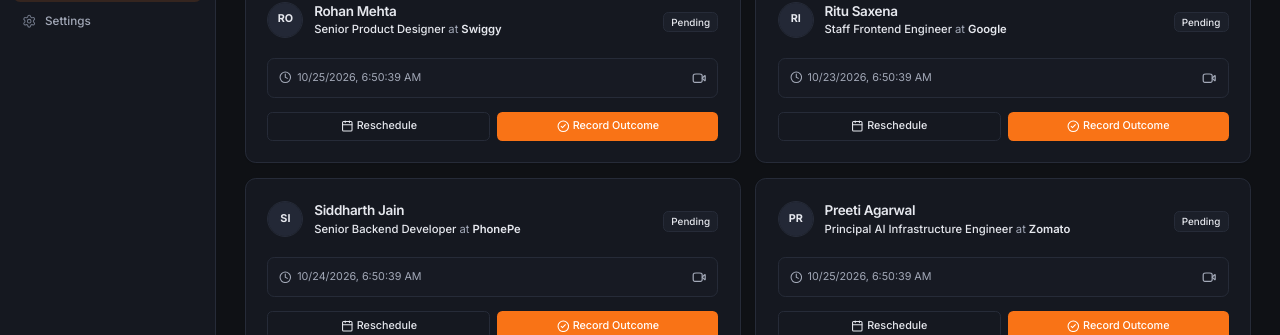
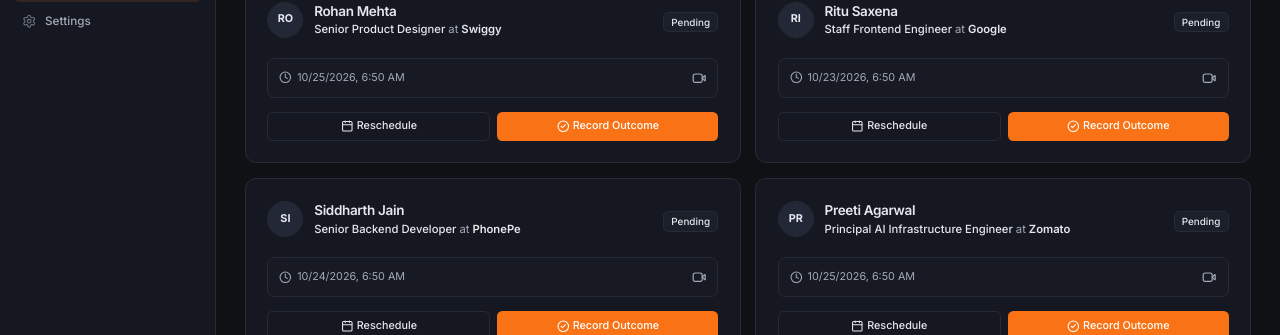
Before and after one commit to adityaworxx/HRO, a Next.js app: page /interviews in a window 1280 px wide. Shown: the part 200-535 px from the top of the page. Built offline with nearby package versions, Linux system fonts and the light colour scheme; no server answers.

Commit message:
fix(interviews): hide seconds in scheduled interview datetime display

```diff
--- a/features/candidates/components/candidate-detail-sheet.tsx
+++ b/features/candidates/components/candidate-detail-sheet.tsx
@@ -373,7 +373,13 @@ export function CandidateDetailSheet({ candidate, open, onOpenChange }: Candidat
                   <div className="text-text-muted space-y-1 text-[12px]">
                     <p>
                       <strong className="text-text">Date & Time:</strong>{' '}
-                      {new Date(candidate.interviewDate).toLocaleString()}
+                      {new Date(candidate.interviewDate).toLocaleString(undefined, {
+                        year: 'numeric',
+                        month: 'numeric',
+                        day: 'numeric',
+                        hour: 'numeric',
+                        minute: '2-digit',
+                      })}
                     </p>
                     <p>
                       <strong className="text-text">Mode:</strong>{' '}
--- a/features/candidates/components/interviews-view.tsx
+++ b/features/candidates/components/interviews-view.tsx
@@ -180,7 +180,13 @@ export function InterviewsView() {
                       <Clock className="h-3.5 w-3.5" />
                       <span>
                         {candidate.interviewDate
-                          ? new Date(candidate.interviewDate).toLocaleString()
+                          ? new Date(candidate.interviewDate).toLocaleString(undefined, {
+                              year: 'numeric',
+                              month: 'numeric',
+                              day: 'numeric',
+                              hour: 'numeric',
+                              minute: '2-digit',
+                            })
                           : 'Slot not assigned yet'}
                       </span>
                     </span>
```
